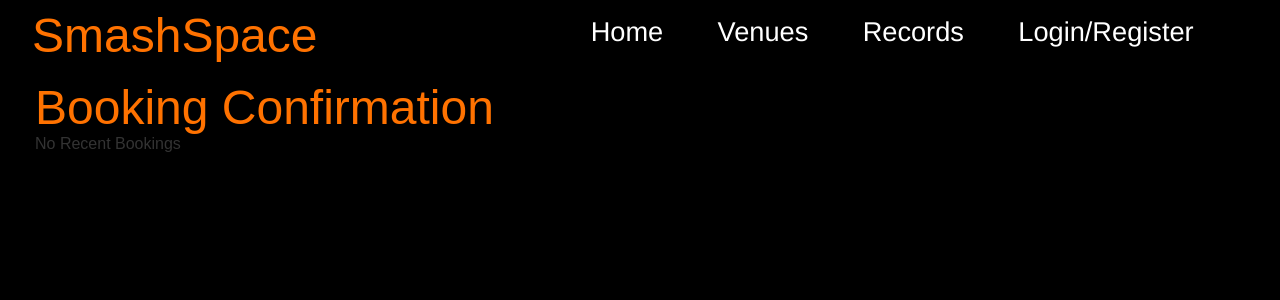
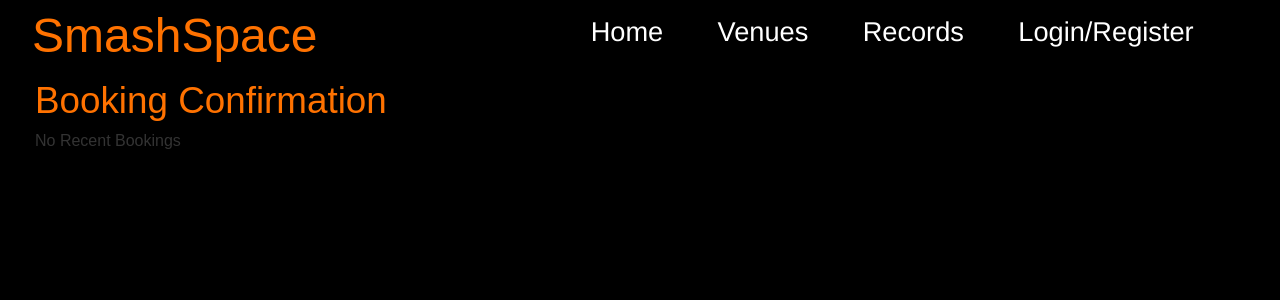
Before and after one commit to DheerajRamKalava/finalee, a Flask app: page /records in a window 1280 px wide. Shown: the top 300 px of the page. Run offline with Flask 3, Linux system fonts and the light colour scheme.

Commit message:
Tresppwbp

```diff
--- a/Badminton Website/templates/Records.html
+++ b/Badminton Website/templates/Records.html
@@ -7,7 +7,7 @@
 {%endblock%}
 
 {% block content %}
-    <p style="color: #ff7200;font-family: fantasy;font-size: 3em;" >Booking Confirmation</p>
+    <p style="color: #ff7200;font-family: fantasy;font-size: 2.3em;margin-bottom: 10px;" >Booking Confirmation</p>
     <ul  id = "UL">
 
         {%if logs == [] %}
--- a/Badminton Website/views.py
+++ b/Badminton Website/views.py
@@ -4,7 +4,7 @@ from flask_admin.contrib.sqla import ModelView
 from flask_admin.menu import MenuLink
 from flask_admin.form.upload import FileUploadField
 from werkzeug.utils import secure_filename
-from flask import request, redirect, url_for
+from flask import request, redirect, url_for,flash
 from werkzeug.security import generate_password_hash
 from wtforms import StringField
 from flask_login import current_user,logout_user
@@ -19,9 +19,10 @@ allowed_image_extensions = ["jpg", "jpeg", "png", "gif", "bmp", "webp", "svg", "
 
 class AdminIndexView2(AdminIndexView):
     def is_accessible(self):
-        return current_user.is_authenticated
+        return current_user.is_admin
 
     def inaccessible_callback(self, name, **kwargs):
+        flash("Trespassers will be prosecuted :)","error")
         return redirect(url_for('userlogin', next=request.url))
 
 
```
Also changed, not shown: Badminton Website/instance/finaleee.db, Badminton Website/templates/Booking_page.html (line endings or trailing spaces).
